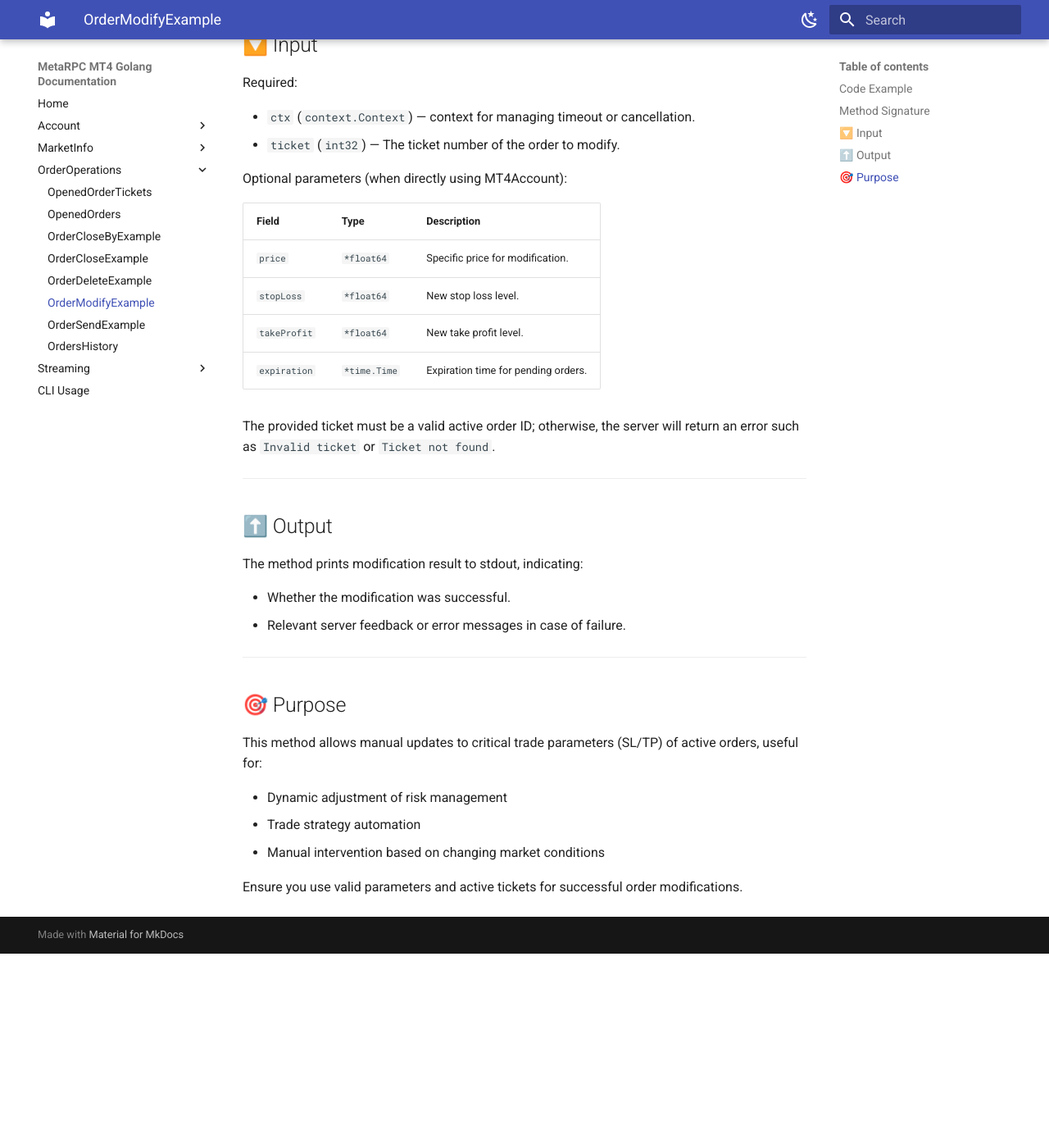
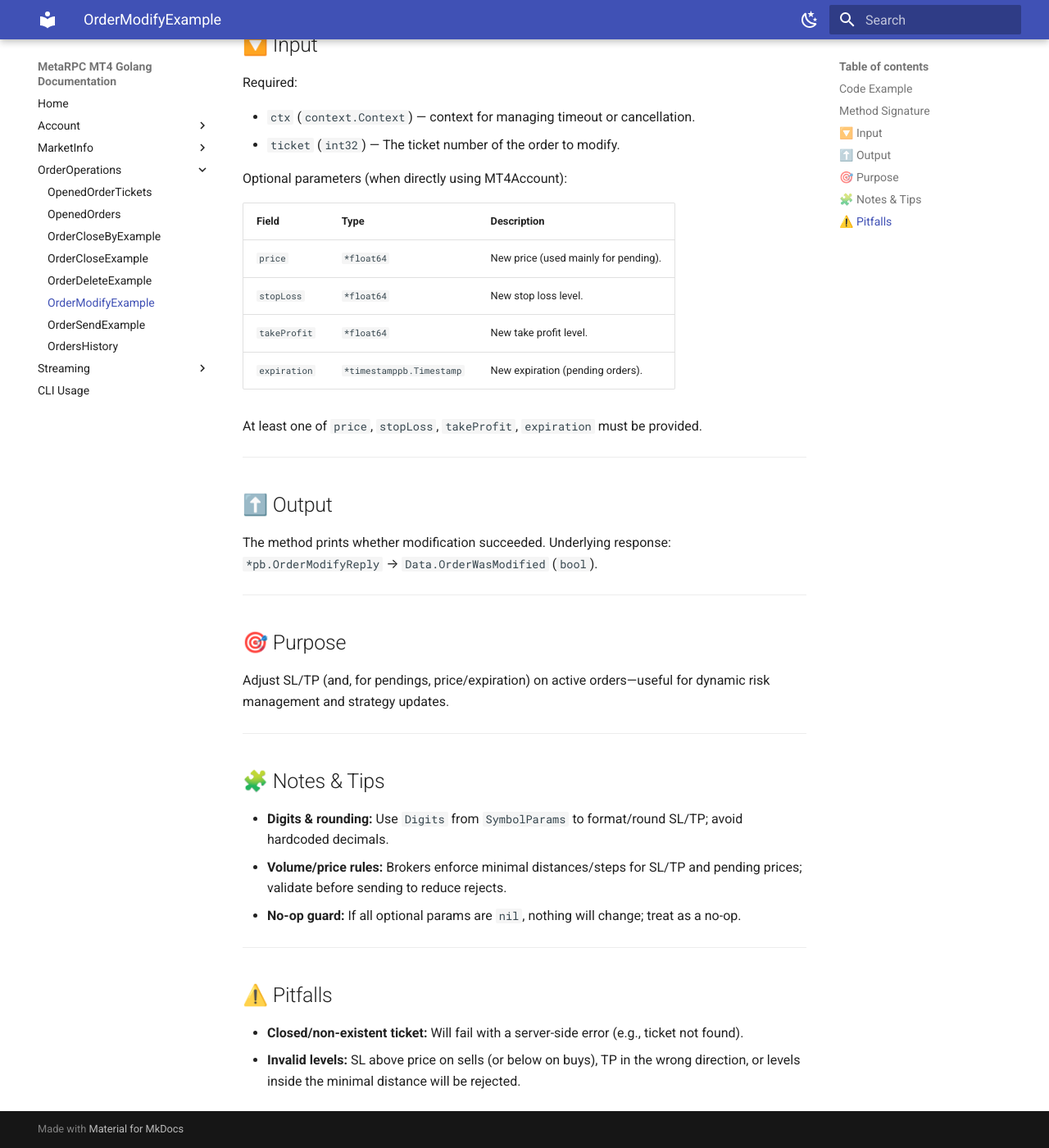
Before and after one commit to MetaRPC/GoMT4, an MkDocs documentation site: the page built from docs/Order_Operations/ShowOrderModifyExample.md, in a window 1280 px wide and 1400 px high, scrolled down 852 px. Shown: the whole window at 82% size. Built offline with MkDocs 1.6.1 and Material for MkDocs 9.7.7, drawn with Linux system fonts in a browser that asks for light colours; before the commit the page ends 2015 px from its top, so only the background shows below that.

Commit message:
Update ShowOrderModifyExample.md

```diff
--- a/docs/Order_Operations/ShowOrderModifyExample.md
+++ b/docs/Order_Operations/ShowOrderModifyExample.md
@@ -46,32 +46,39 @@ Required:
 
 Optional parameters (when directly using MT4Account):
 
-| Field        | Type         | Description                         |
-| ------------ | ------------ | ----------------------------------- |
-| `price`      | `*float64`   | Specific price for modification.    |
-| `stopLoss`   | `*float64`   | New stop loss level.                |
-| `takeProfit` | `*float64`   | New take profit level.              |
-| `expiration` | `*time.Time` | Expiration time for pending orders. |
+| Field        | Type                     | Description                          |
+| ------------ | ------------------------ | ------------------------------------ |
+| `price`      | `*float64`               | New price (used mainly for pending). |
+| `stopLoss`   | `*float64`               | New stop loss level.                 |
+| `takeProfit` | `*float64`               | New take profit level.               |
+| `expiration` | `*timestamppb.Timestamp` | New expiration (pending orders).     |
 
-The provided ticket must be a valid active order ID; otherwise, the server will return an error such as `Invalid ticket` or `Ticket not found`.
+At least one of `price`, `stopLoss`, `takeProfit`, `expiration` must be provided.
 
 ---
 
 ## ⬆️ Output
 
-The method prints modification result to stdout, indicating:
-
-* Whether the modification was successful.
-* Relevant server feedback or error messages in case of failure.
+The method prints whether modification succeeded.
+Underlying response: `*pb.OrderModifyReply` → `Data.OrderWasModified` (`bool`).
 
 ---
 
 ## 🎯 Purpose
 
-This method allows manual updates to critical trade parameters (SL/TP) of active orders, useful for:
+Adjust SL/TP (and, for pendings, price/expiration) on active orders—useful for dynamic risk management and strategy updates.
 
-* Dynamic adjustment of risk management
-* Trade strategy automation
-* Manual intervention based on changing market conditions
+---
 
-Ensure you use valid parameters and active tickets for successful order modifications.
+## 🧩 Notes & Tips
+
+* **Digits & rounding:** Use `Digits` from `SymbolParams` to format/round SL/TP; avoid hardcoded decimals.
+* **Volume/price rules:** Brokers enforce minimal distances/steps for SL/TP and pending prices; validate before sending to reduce rejects.
+* **No-op guard:** If all optional params are `nil`, nothing will change; treat as a no-op.
+
+---
+
+## ⚠️ Pitfalls
+
+* **Closed/non-existent ticket:** Will fail with a server-side error (e.g., ticket not found).
+* **Invalid levels:** SL above price on sells (or below on buys), TP in the wrong direction, or levels inside the minimal distance will be rejected.
```
